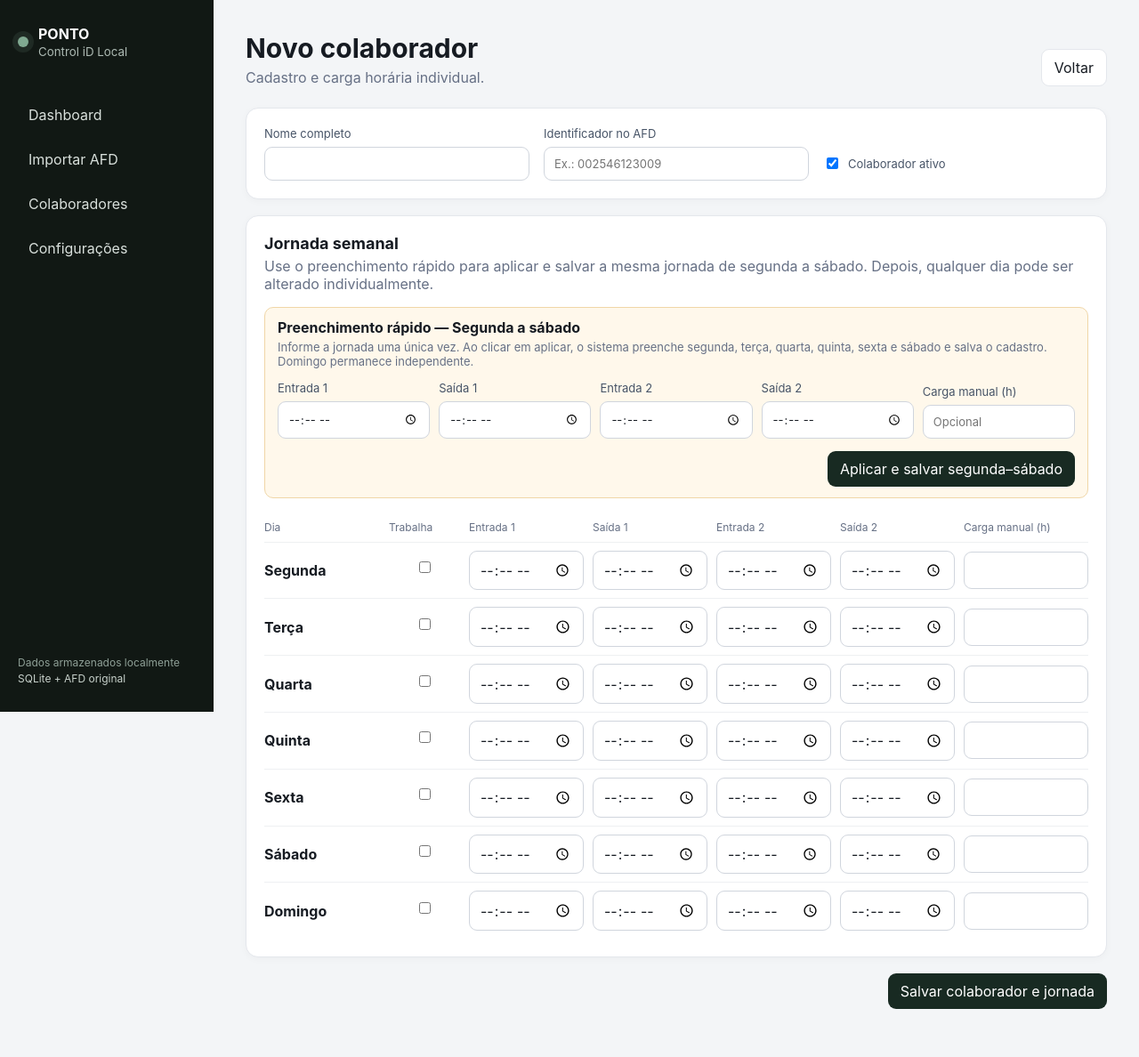
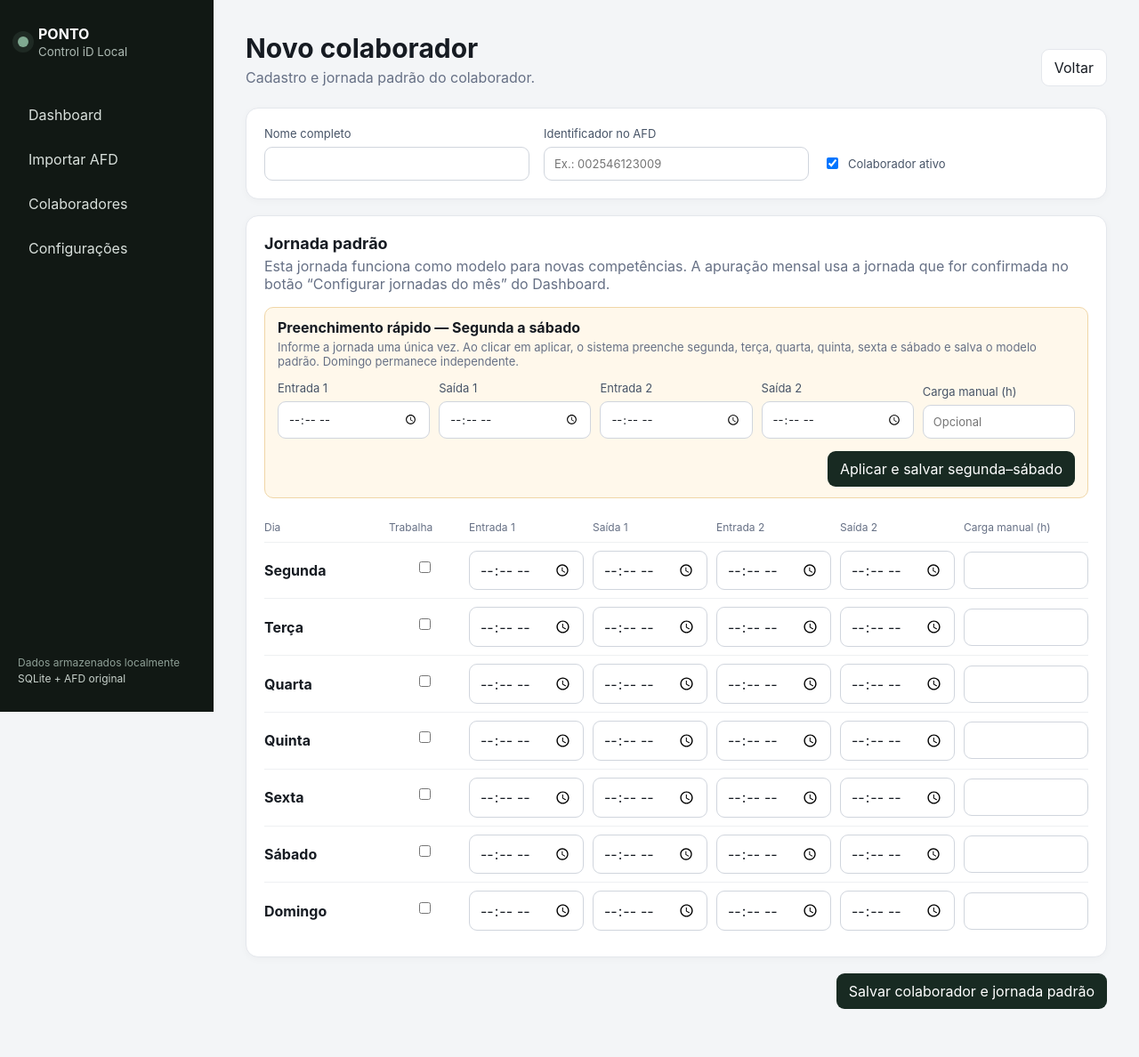
Before and after one commit to lucasgarciamoreira92-rgb/ponto-controlid, a FastAPI app: page /employees/new in a window 1280 px wide. Shown: the whole page at 89% size. Run offline with FastAPI, Linux system fonts and the light colour scheme.

Commit message:
Define jornada do colaborador como modelo padrão

```diff
--- a/templates/employee_form.html
+++ b/templates/employee_form.html
@@ -1,7 +1,7 @@
 {% extends "base.html" %}
 {% block title %}{% if employee %}Editar{% else %}Novo{% endif %} colaborador{% endblock %}
 {% block content %}
-<div class="topbar"><div><h1>{% if employee %}{{ employee.name }}{% else %}Novo colaborador{% endif %}</h1><p>Cadastro e carga horária individual.</p></div><a class="button ghost" href="/employees">Voltar</a></div>
+<div class="topbar"><div><h1>{% if employee %}{{ employee.name }}{% else %}Novo colaborador{% endif %}</h1><p>Cadastro e jornada padrão do colaborador.</p></div><a class="button ghost" href="/employees">Voltar</a></div>
 {% if request.query_params.get('saved') %}<div class="notice success">Alterações salvas.</div>{% endif %}
 <form method="post" action="/employees/save" id="employee-form">
 <input type="hidden" name="employee_id" value="{{ employee.id if employee else '' }}">
@@ -13,15 +13,15 @@
 <div class="card">
   <div class="section-head">
     <div>
-      <h2>Jornada semanal</h2>
-      <p>Use o preenchimento rápido para aplicar e salvar a mesma jornada de segunda a sábado. Depois, qualquer dia pode ser alterado individualmente.</p>
+      <h2>Jornada padrão</h2>
+      <p>Esta jornada funciona como modelo para novas competências. A apuração mensal usa a jornada que for confirmada no botão “Configurar jornadas do mês” do Dashboard.</p>
     </div>
   </div>
 
   <div class="notice" style="display:block;">
     <div style="margin-bottom:14px;">
       <strong>Preenchimento rápido — Segunda a sábado</strong>
-      <div class="help" style="margin-top:4px;">Informe a jornada uma única vez. Ao clicar em aplicar, o sistema preenche segunda, terça, quarta, quinta, sexta e sábado e salva o cadastro. Domingo permanece independente.</div>
+      <div class="help" style="margin-top:4px;">Informe a jornada uma única vez. Ao clicar em aplicar, o sistema preenche segunda, terça, quarta, quinta, sexta e sábado e salva o modelo padrão. Domingo permanece independente.</div>
     </div>
     <div style="display:grid;grid-template-columns:repeat(5,minmax(120px,1fr));gap:10px;align-items:end;">
       <label>Entrada 1<input type="time" id="quick-start1"></label>
@@ -42,7 +42,7 @@
     {% endfor %}
   </div>
 </div>
-<div class="savebar"><button class="button primary" type="submit">Salvar colaborador e jornada</button></div>
+<div class="savebar"><button class="button primary" type="submit">Salvar colaborador e jornada padrão</button></div>
 </form>
 
 <script>
```
